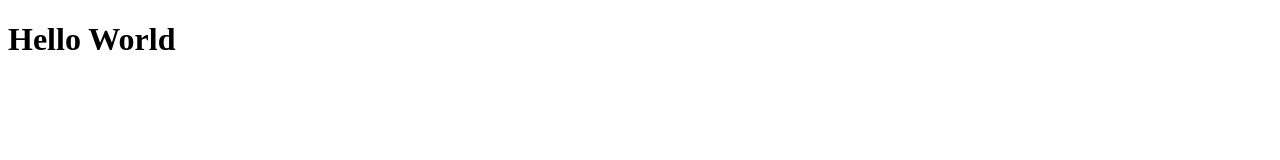
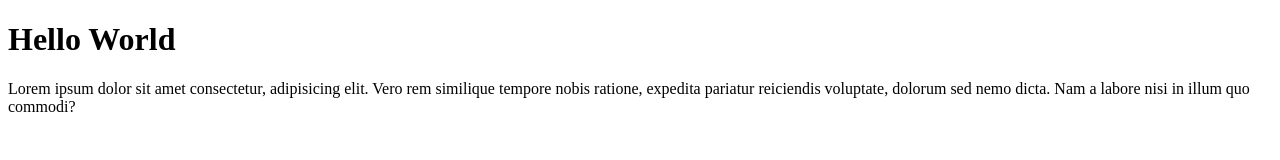
Before and after one commit to Bagusosh/bagus-git-test, a plain HTML site: page index.html in a window 1280 px wide. Drawn offline with Linux system fonts and the light colour scheme.

Commit message:
Menambahkan paragraf

```diff
--- a/index.html
+++ b/index.html
@@ -8,6 +8,6 @@
 </head>
 <body>
     <h1>Hello World</h1>
-
+    <p>Lorem ipsum dolor sit amet consectetur, adipisicing elit. Vero rem similique tempore nobis ratione, expedita pariatur reiciendis voluptate, dolorum sed nemo dicta. Nam a labore nisi in illum quo commodi?</p>
 </body>
 </html>
```
